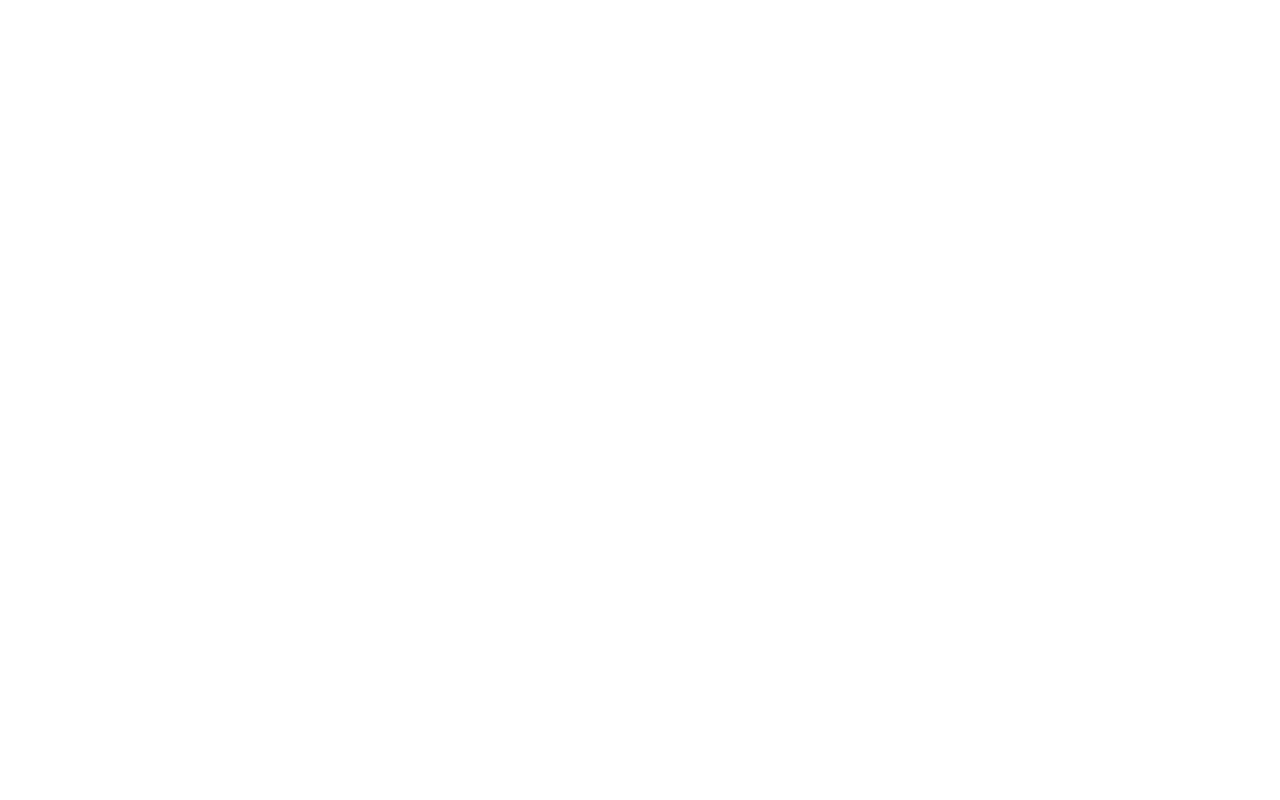
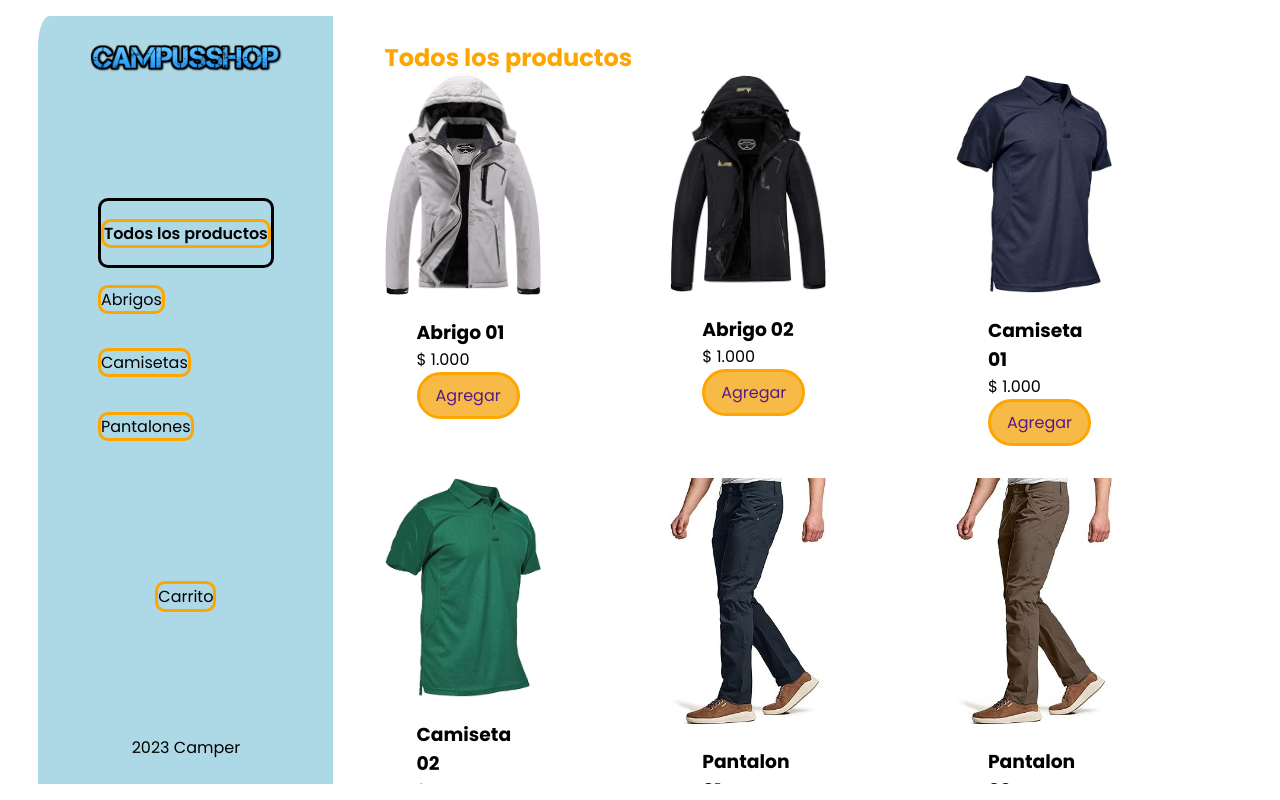
Before and after one commit to jorgelpat/proyectoCss, a plain HTML site: page index.html in a window 1280 px wide. Drawn offline with nearby package versions, Linux system fonts and the light colour scheme.

Commit message:
style: :lipstick: primera ventana (incompleto)
se agregan las imagenes de productos a comprar y del titulo, se agrega un estilo visual. se agregan diferentes bordes para proximamente elegir cual sería el mas adecuado, se edita una imagen directamente desde html

```diff
--- a/css/style.css
+++ b/css/style.css
@@ -1 +1,106 @@
 @import url('https://fonts.googleapis.com/css2?family=Poppins:ital,wght@0,100;0,200;0,300;0,400;0,500;0,600;0,700;0,800;0,900;1,100;1,200;1,300;1,400;1,500;1,600;1,700;1,800;1,900&display=swap');
+
+* {
+    margin: 0;
+    padding: 0;
+    box-sizing: border-box;
+    font-family: "Poppins", sans-serif;
+    scroll-behavior: smooth;
+    background-color: transparent;
+  }
+
+body {
+    width: auto;
+    padding: 2svh 3vw;
+    display: flex;
+    height: 100svh;
+    column-gap: 2vw;
+}
+
+aside {
+    display:flex;
+    width: 25%;
+    flex-direction: column;
+    align-items: center;
+    padding: 3svh 2vw;
+    justify-content: space-between;
+    background: lightblue;
+    border-start-start-radius: 4%;
+}
+
+aside img {
+    width: 200px;
+}
+
+main {
+    width: 75%;
+    overflow-y: scroll;
+    padding: 3svh 2vw;
+    border-radius: 3%;
+}
+
+main section {
+    display:grid;
+    grid-template-columns: repeat(auto-fit, minmax(240px,1fr));
+    grid-template-rows: auto;
+    gap: 2svh 2vw;
+}
+
+main section article {
+    border-radius: 2em;
+    border: 2px solid var(--secondary-color);
+    width: 60%;
+}
+
+main section article img {
+    width: 100%;
+    max-height: max-content;
+}
+
+h2 {
+    color: orange;
+}
+
+.navigation li {
+    padding: 1.2em 0;
+}
+.navigation li:first-child {
+    background: lightblue;
+    border: black solid;
+    font-weight: 600;
+    border-radius: 10px;
+}
+
+li {
+    list-style: none;
+}
+
+main section article div {
+    width: 100%;
+    border-radius: 0 0 2em 2em;
+    box-sizing: border-box;
+    display: flex;
+    flex-direction: column;
+    flex-wrap: wrap;
+    padding: 1em 2em;
+}
+
+main section article div a {
+    margin-left: auto;
+}
+
+a {
+    text-decoration: none;
+    border: orange solid;
+    border-radius: 10px;
+}
+
+main section article div a {
+    align-self: end;
+    border-radius: 2em;
+    padding: 0.5em 1em;
+    background: rgb(248, 186, 71);
+    /* border: 1px dashed red; */
+    /* background-color: blue; */
+
+}
--- a/index.html
+++ b/index.html
@@ -8,6 +8,71 @@
     <title>Document</title>
 </head>
 <body>
-
+    <aside>
+        <img src="storage/img/campusshop_azul.png" alt="">
+        <nav>
+            <ul class="navigation">
+                <li><a>Todos los productos</a></li>
+                <li><a>Abrigos</a></li>
+                <li><a>Camisetas</a></li>
+                <li><a>Pantalones</a></li>
+            </ul>
+        </nav>
+        <a>Carrito</a>
+        <footer>2023 Camper</footer>
+    </aside>
+    <main>
+        <h2>Todos los productos</h2>
+        <section>
+            <article>
+                <img src="storage/img/abrigoWhiteMoerdeng.jpg" alt="">
+                <div>
+                    <h3>Abrigo 01</h3>
+                    <p>$ 1.000</p>
+                    <a href="">Agregar</a>
+                </div>
+            </article>
+            <article>
+                <img src="storage/img/abrigoBlackMoerdeng.jpg" alt="">
+                <div>
+                    <h3>Abrigo 02</h3>
+                    <p>$ 1.000</p>
+                    <a href="">Agregar</a>
+                </div>
+            </article>
+            <article>
+                <img src="storage/img/camisetaBlueMagcomsen.jpg" alt="">
+                <div>
+                    <h3>Camiseta 01</h3>
+                    <p>$ 1.000</p>
+                    <a href="">Agregar</a>
+                </div>
+            </article>
+            <article>
+                <img src="storage/img/camisetaGreenMagcomsen.jpg" alt="">
+                <div>
+                    <h3>Camiseta 02</h3>
+                    <p>$ 1.000</p>
+                    <a href="">Agregar</a>
+                </div>
+            </article>
+            <article>
+                <img src="storage/img/pantalonBlueCqr.jpg" alt="imagen con tamaño modificado" width="189" height="264">
+                <div>
+                    <h3>Pantalon 01</h3>
+                    <p>$ 1.000</p>
+                    <a href="">Agregar</a>
+                </div>
+            </article>
+            <article>
+                <img src="storage/img/pantalonBrownCqr.jpg" alt="imagen con tamaño modificado" width="189" height="264">
+                <div>
+                    <h3>Pantalon 02</h3>
+                    <p>$ 1.000</p>
+                    <a href="">Agregar</a>
+                </div>
+            </article>
+        </section>
+    </main>
 </body>
 </html>
```
Also changed, not shown: storage/img/abrigoBlackCatalyst.webp (added), storage/img/abrigoBlackMoerdeng.jpg (added), storage/img/abrigoWhiteMoerdeng.jpg (added), storage/img/camisetaBlueMagcomsen.jpg (added), storage/img/camisetaGreenMagcomsen.jpg (added), storage/img/campusshop_azul.png (added), storage/img/pantalonBlueCqr.jpg (added), storage/img/pantalonBrownCqr.jpg (added).
